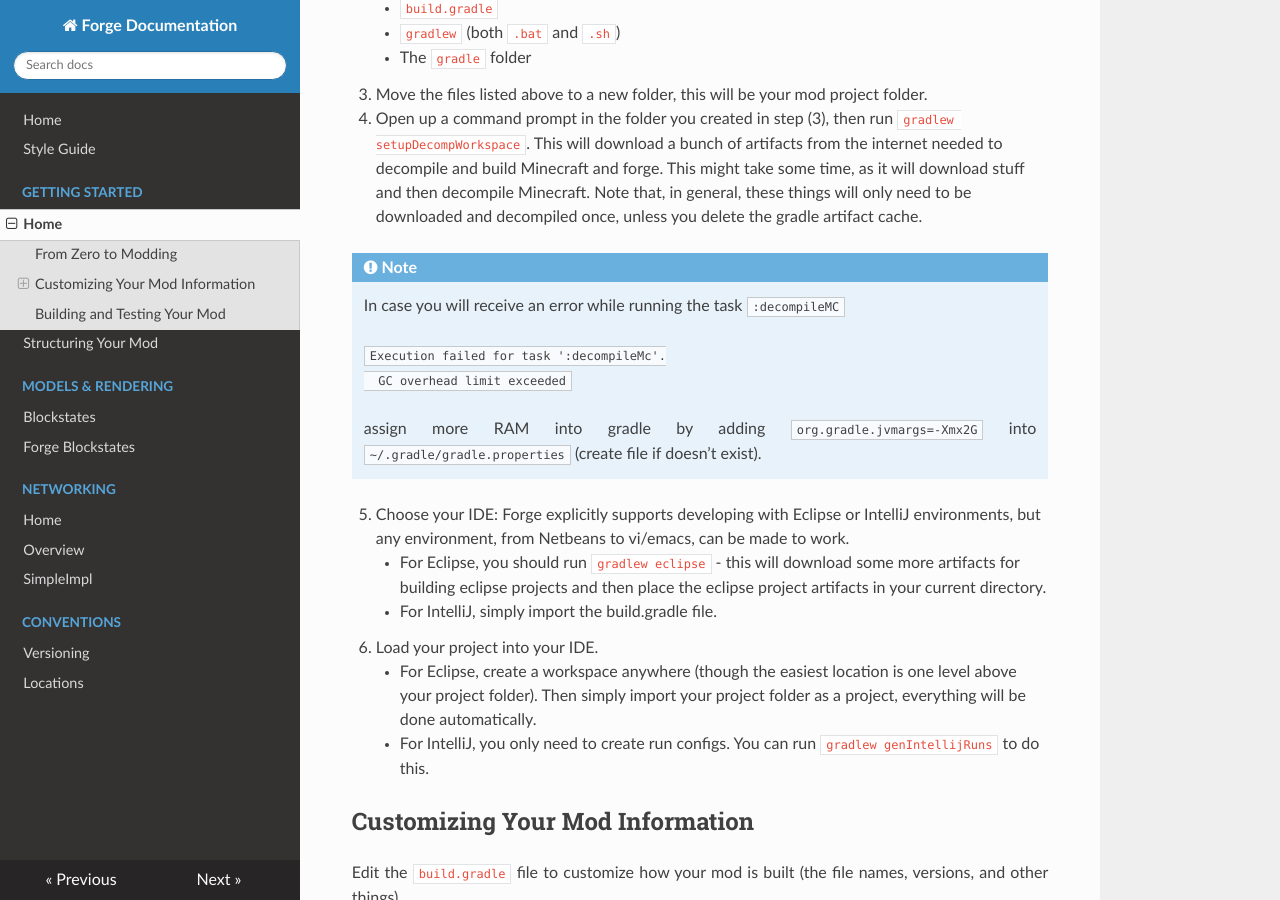
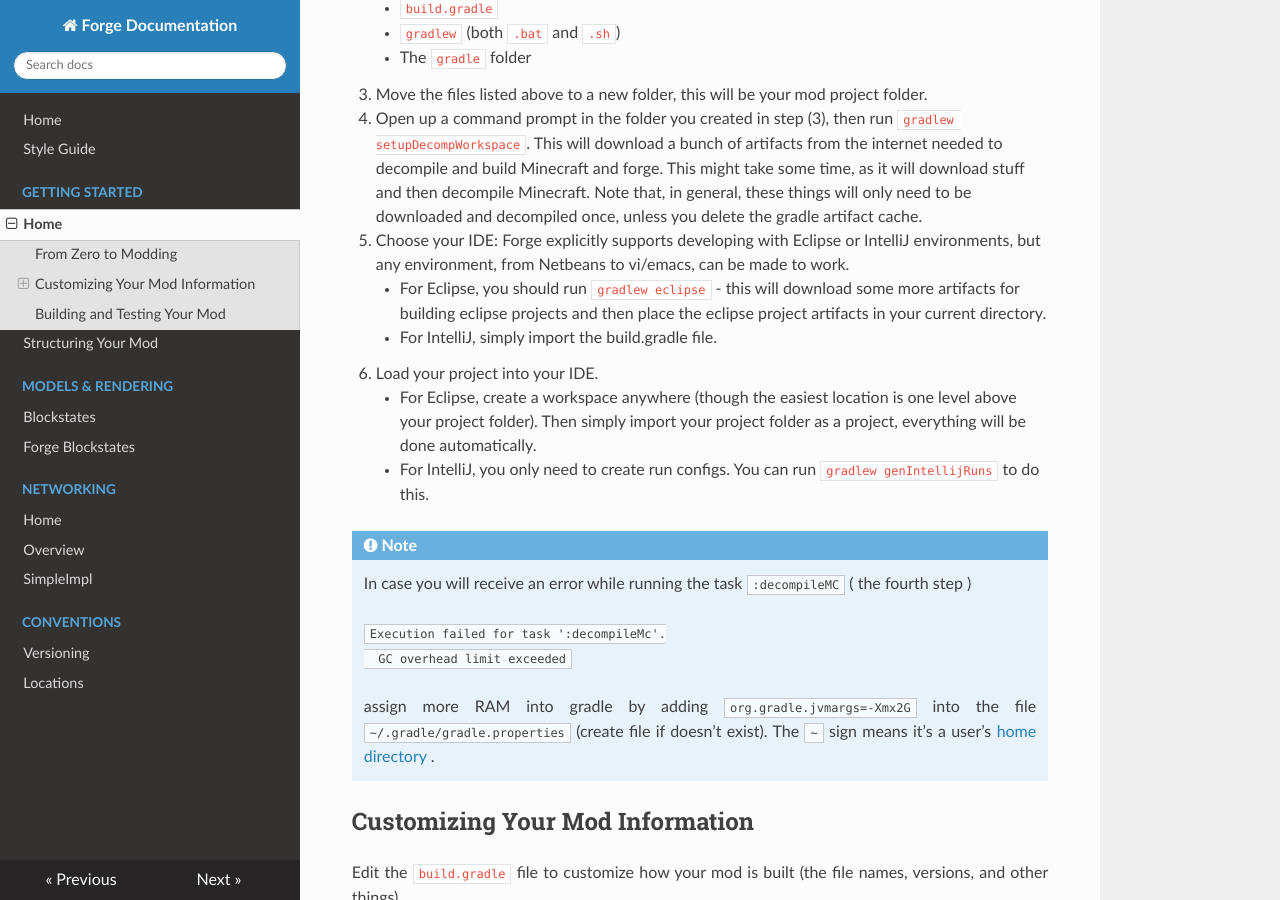
Before and after one commit to MinecraftForge/Documentation, an MkDocs documentation site: the page built from docs/gettingstarted/index.md, in a window 1280 px wide and 900 px high, scrolled down 449 px. Built offline with MkDocs 1.6.1, drawn with Linux system fonts in a browser that asks for light colours; nearby versions of some CDN libraries; old or Windows-style settings are respelled for this version of MkDocs; part of the change alters nothing that is shown.

Commit message:
Fixed problem with list ordering
Moved the error note to the end of the list to avoid numbering isuses.
Added information about user's home directory.

resolves: #31

````diff
--- a/docs/gettingstarted/index.md
+++ b/docs/gettingstarted/index.md
@@ -13,18 +13,6 @@ From Zero to Modding
     * The `gradle` folder
 3. Move the files listed above to a new folder, this will be your mod project folder.
 4. Open up a command prompt in the folder you created in step (3), then run `gradlew setupDecompWorkspace`. This will download a bunch of artifacts from the internet needed to decompile and build Minecraft and forge. This might take some time, as it will download stuff and then decompile Minecraft. Note that, in general, these things will only need to be downloaded and decompiled once, unless you delete the gradle artifact cache.
-
-!!! note
-
-    In case you will receive an error while running the task `:decompileMC`
-
-    ```
-      Execution failed for task ':decompileMc'.
-      GC overhead limit exceeded
-    ```
-
-    assign more RAM into gradle by adding `org.gradle.jvmargs=-Xmx2G` into `~/.gradle/gradle.properties` (create file if doesn't exist).
-
 5. Choose your IDE: Forge explicitly supports developing with Eclipse or IntelliJ environments, but any environment, from Netbeans to vi/emacs, can be made to work.
     * For Eclipse, you should run `gradlew eclipse` - this will download some more artifacts for building eclipse projects and then place the eclipse project artifacts in your current directory.
     * For IntelliJ, simply import the build.gradle file.
@@ -32,6 +20,19 @@ From Zero to Modding
     * For Eclipse, create a workspace anywhere (though the easiest location is one level above your project folder). Then simply import your project folder as a project, everything will be done automatically.
     * For IntelliJ, you only need to create run configs. You can run `gradlew genIntellijRuns` to do this.
 
+!!! note
+
+    In case you will receive an error while running the task `:decompileMC` ( the fourth step )
+
+    ```
+      Execution failed for task ':decompileMc'.
+      GC overhead limit exceeded
+    ```
+
+    assign more RAM into gradle by adding `org.gradle.jvmargs=-Xmx2G` into the file `~/.gradle/gradle.properties` (create file if doesn't exist). The `~` sign means it's a user's [home directory][]    .
+
+
+[home directory]: https://en.wikipedia.org/wiki/Home_directory#Default_home_directory_per_operating_system "Default user's home folder location for different operation systems"
 [files]: http://files.minecraftforge.net "Forge Files distribution site"
 
 Customizing Your Mod Information
````
